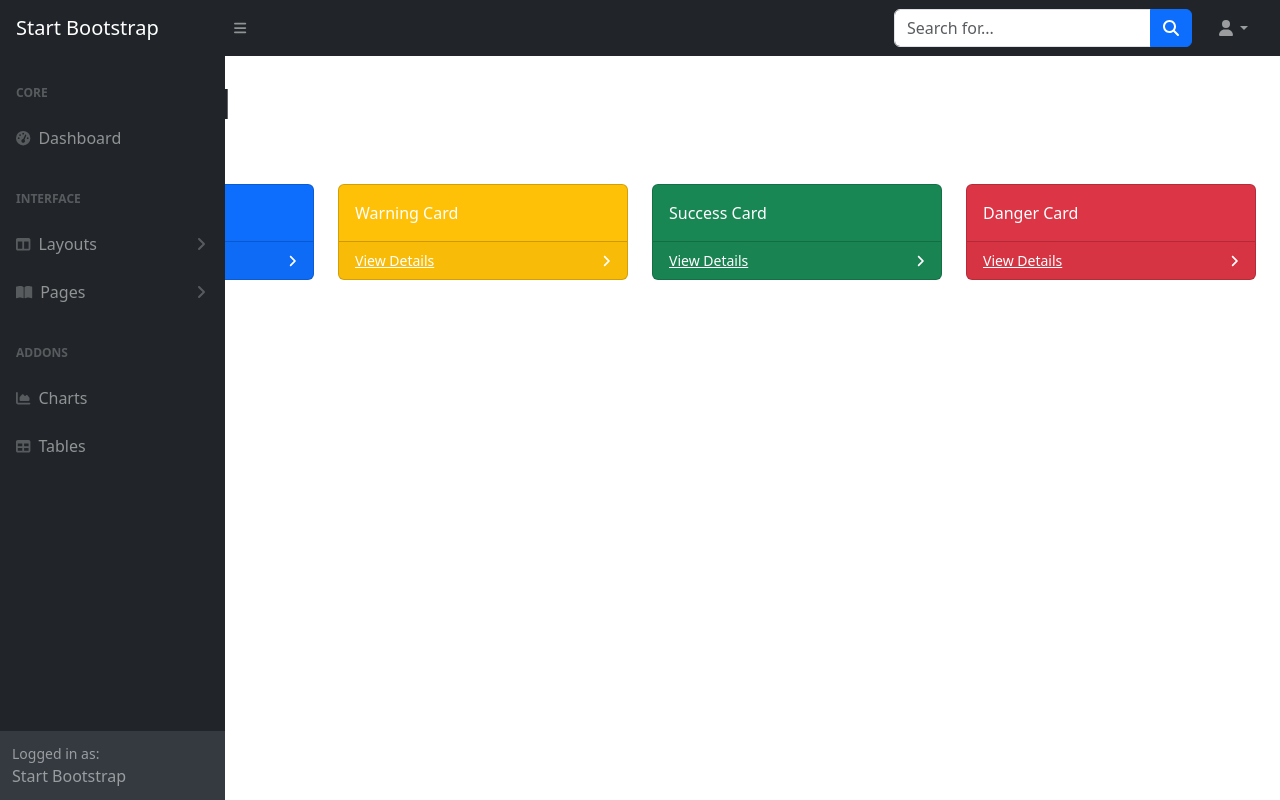
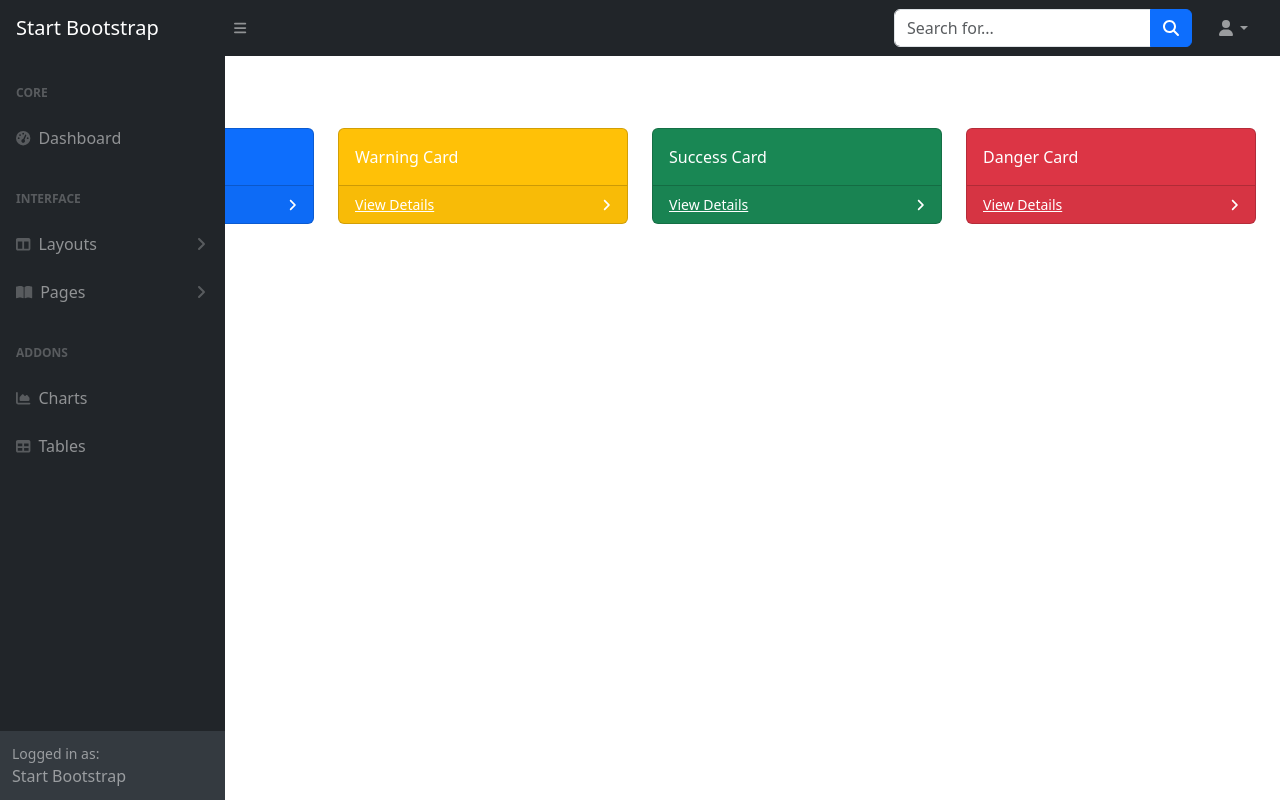
Before and after one commit to ALBAB404/pos-management-react, a React (Vite) app: page / in a window 1280 px wide. Built offline with nearby package versions, Linux system fonts and the light colour scheme.

Commit message:
breadcrumb done

```diff
--- a/package.json
+++ b/package.json
@@ -15,6 +15,7 @@
     "jquery": "^3.7.1",
     "react": "^18.3.1",
     "react-dom": "^18.3.1",
+    "react-helmet": "^6.1.0",
     "react-router-dom": "^6.26.2"
   },
   "devDependencies": {
--- a/src/components/index.js
+++ b/src/components/index.js
@@ -7,3 +7,4 @@
 export { default as Footer } from "@/components/partials/Footer.jsx";
 export { default as NavBar } from "@/components/partials/NavBar.jsx";
 export { default as SideBar } from "@/components/partials/SideBar.jsx";
+export { default as BreadCrumb } from "@/components/partials/BreadCrumb.jsx";
--- a/src/components/modules/Dashboard.jsx
+++ b/src/components/modules/Dashboard.jsx
@@ -1,10 +1,10 @@
+
+import {BreadCrumb} from "@/components"
+
 const Dashboard = () => {
   return (
     <>
-      <h1 className="mt-4">Dashboard</h1>
-      <ol className="breadcrumb mb-4">
-        <li className="breadcrumb-item active">Dashboard</li>
-      </ol>
+     <BreadCrumb title={'Dashboard'}/>
       <div className="row">
         <div className="col-xl-3 col-md-6">
           <div className="card bg-primary text-white mb-4">
--- /dev/null
+++ b/src/components/partials/BreadCrumb.jsx
@@ -0,0 +1,17 @@
+import { Helmet } from "react-helmet";
+
+const BreadCrumb = ({ title }) => {
+  return (
+    <>
+      <Helmet>
+        <title>{title}</title> {/* Dynamically setting the title */}
+      </Helmet>
+      <ol className="breadcrumb my-4">
+        <li className="breadcrumb-item active text-danger">{title}</li> {/* Using {title} correctly */}
+        <li className="breadcrumb-item">Dashboard</li>
+      </ol>
+    </>
+  );
+};
+
+export default BreadCrumb;
```
Also changed, not shown: 1 other file (tests, documents, lock files or other folders).
